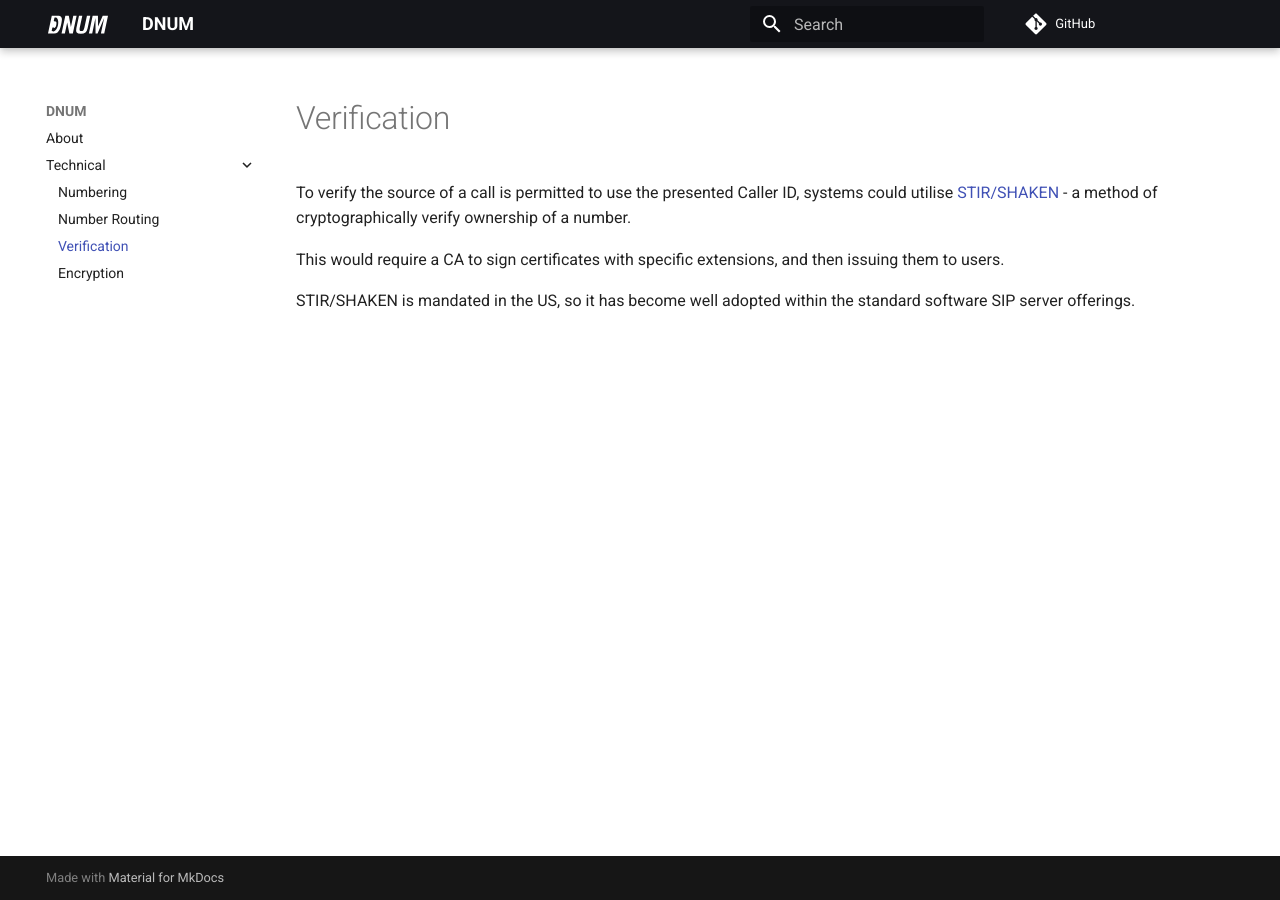
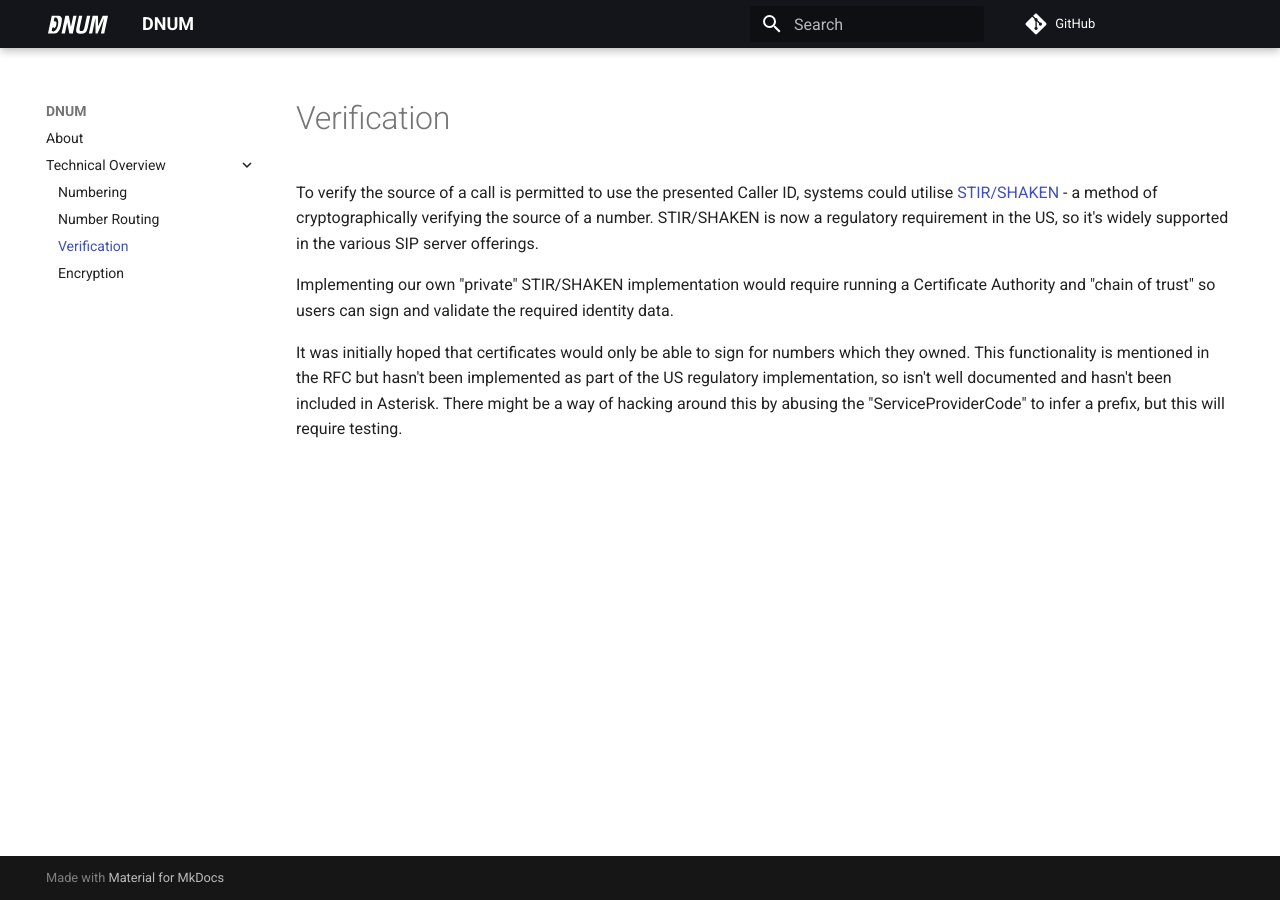
Before and after one commit to cu-telecom/DNUM-Wiki, an MkDocs documentation site: the page built from docs/technical/verification.md, in a window 1280 px wide. Built offline with MkDocs 1.6.1 and Material for MkDocs 9.7.7, drawn with Linux system fonts in a browser that asks for light colours; comment, search, counter and statistics services are not loaded.

Commit message:
Fixes, more info on STIR/SHAKEN

```diff
--- a/docs/technical/verification.md
+++ b/docs/technical/verification.md
@@ -1,7 +1,7 @@
 # Verification
 
-To verify the source of a call is permitted to use the presented Caller ID, systems could utilise [STIR/SHAKEN](https://en.wikipedia.org/wiki/STIR/SHAKEN) - a method of cryptographically verify ownership of a number.
+To verify the source of a call is permitted to use the presented Caller ID, systems could utilise [STIR/SHAKEN](https://en.wikipedia.org/wiki/STIR/SHAKEN) - a method of cryptographically verifying the source of a number. STIR/SHAKEN is now a regulatory requirement in the US, so it's widely supported in the various SIP server offerings.
 
-This would require a CA to sign certificates with specific extensions, and then issuing them to users.
+Implementing our own "private" STIR/SHAKEN implementation would require running a Certificate Authority and "chain of trust" so users can sign and validate the required identity data.
 
-STIR/SHAKEN is mandated in the US, so it has become well adopted within the standard software SIP server offerings.
+It was initially hoped that certificates would only be able to sign for numbers which they owned. This functionality is mentioned in the RFC but hasn't been implemented as part of the US regulatory implementation, so isn't well documented and hasn't been included in Asterisk. There might be a way of hacking around this by abusing the "ServiceProviderCode" to infer a prefix, but this will require testing.
--- a/mkdocs.yml
+++ b/mkdocs.yml
@@ -3,12 +3,15 @@ site_url: https://dnum.cutel.net
 repo_url: https://github.com/cu-telecom/dnum-wiki
 nav:
   - About: index.md
-  - Technical:
+  - Technical Overview:
     - technical/numbering.md
     - technical/index.md
     - technical/routing.md
     - technical/verification.md
     - technical/encryption.md
+  # - Configuration:
+    # - configuration/index.md
+    # - configuration/stirshaken.md
 markdown_extensions:
   - pymdownx.tilde
   - attr_list
```
Also changed, not shown: docs/configuration/index.md (added, +1 -0 lines), docs/configuration/stirshaken.md (added, +3 -0 lines), docs/index.md (+1 -1 lines).
